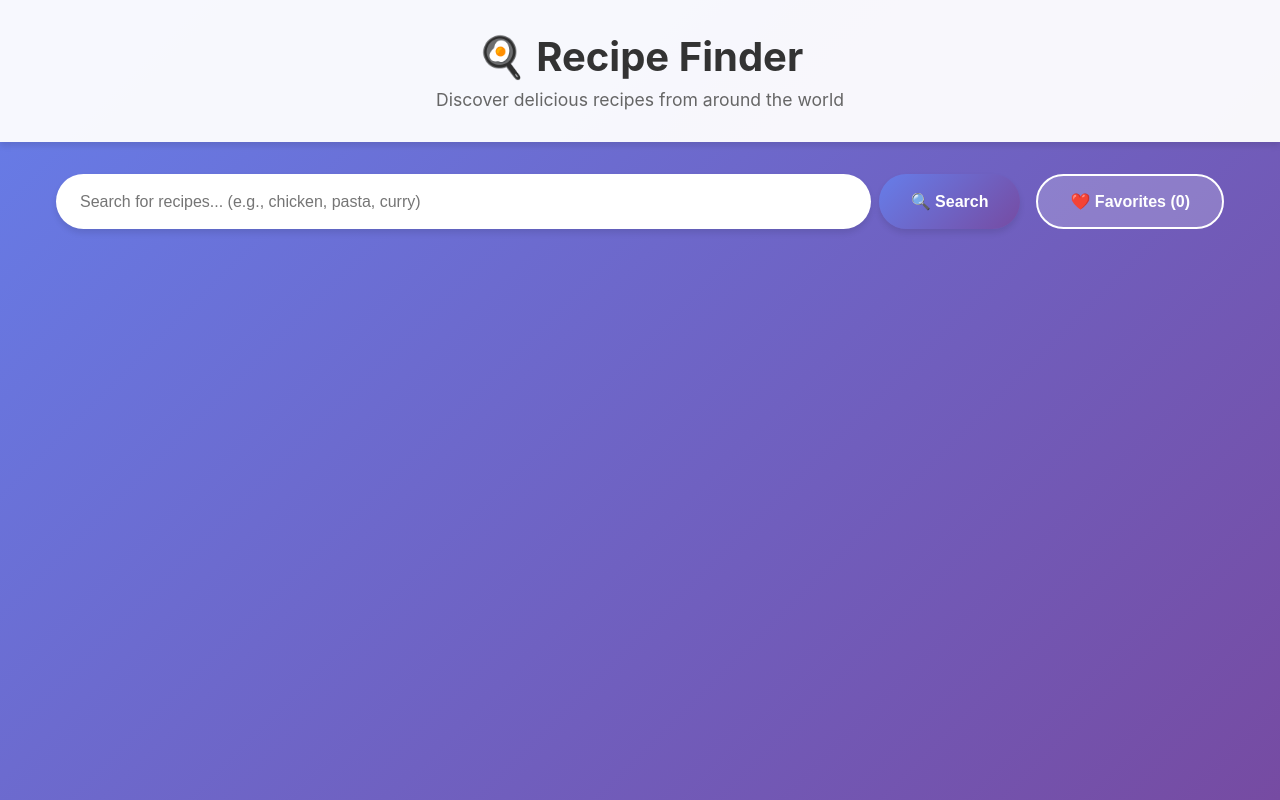
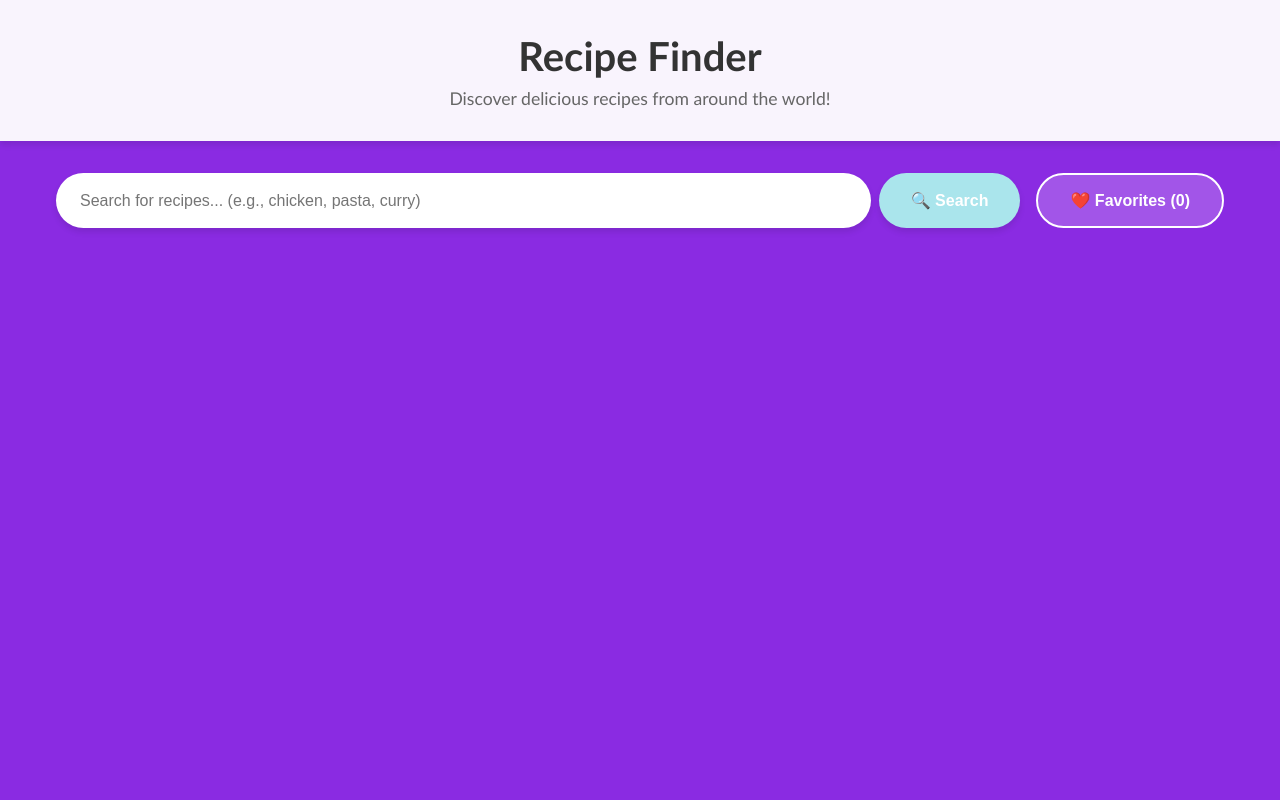
Before and after one commit to aag920/recipe-finder, a React (Create React App) app: page / in a window 1280 px wide. Built offline with nearby package versions, Linux system fonts and the light colour scheme.

Commit message:
final touches

```diff
--- a/public/index.html
+++ b/public/index.html
@@ -4,14 +4,10 @@
     <meta charset="utf-8" />
     <meta name="viewport" content="width=device-width, initial-scale=1" />
     <meta name="theme-color" content="#000000" />
-    <meta
-      name="description"
-      content="Recipe Finder - Discover delicious recipes"
-    />
+    <meta name="description" content="Recipe Finder" />
     <title>Recipe Finder</title>
   </head>
   <body>
-    <noscript>You need to enable JavaScript to run this app.</noscript>
     <div id="root"></div>
   </body>
 </html>
--- a/src/App.js
+++ b/src/App.js
@@ -71,8 +71,8 @@ function App() {
     <div className="app">
       <header className="app-header">
         <div className="header-content">
-          <h1>🍳 Recipe Finder</h1>
-          <p>Discover delicious recipes from around the world</p>
+          <h1>Recipe Finder</h1>
+          <p>Discover delicious recipes from around the world!</p>
         </div>
       </header>
 
@@ -95,7 +95,7 @@ function App() {
 
         {!loading && showFavorites && favorites.length === 0 && (
           <div className="empty-state">
-            <p>❤️ No favorite recipes yet. Start adding some!</p>
+            <p>No favorite recipes yet.</p>
           </div>
         )}
 
--- a/src/components/RecipeModal.js
+++ b/src/components/RecipeModal.js
@@ -46,7 +46,7 @@ function RecipeModal({ recipe, isFavorite, onClose, onToggleFavorite }) {
 
         <div className="modal-body">
           <div className="modal-section">
-            <h3>📝 Ingredients</h3>
+            <h3> Ingredients</h3>
             <ul className="ingredients-list">
               {ingredients.map((item, index) => (
                 <li key={index}>
@@ -58,7 +58,7 @@ function RecipeModal({ recipe, isFavorite, onClose, onToggleFavorite }) {
           </div>
 
           <div className="modal-section">
-            <h3>👨‍🍳 Instructions</h3>
+            <h3>Instructions</h3>
             <div className="instructions">
               {recipe.strInstructions
                 .split("\n")
@@ -74,7 +74,7 @@ function RecipeModal({ recipe, isFavorite, onClose, onToggleFavorite }) {
                 rel="noopener noreferrer"
                 className="video-link"
               >
-                🎥 Watch Video Tutorial
+                Watch Video Tutorial
               </a>
             </div>
           )}
--- a/src/styles/App.css
+++ b/src/styles/App.css
@@ -5,12 +5,8 @@
 }
 
 body {
-  font-family: -apple-system, BlinkMacSystemFont, "Segoe UI", "Roboto", "Oxygen",
-    "Ubuntu", "Cantarell", "Fira Sans", "Droid Sans", "Helvetica Neue",
-    sans-serif;
-  -webkit-font-smoothing: antialiased;
-  -moz-osx-font-smoothing: grayscale;
-  background: linear-gradient(135deg, #667eea 0%, #764ba2 100%);
+  font-family: "Gill Sans", "Gill Sans MT", Calibri, "Trebuchet MS", sans-serif;
+  background: blueviolet;
   min-height: 100vh;
 }
 
@@ -62,17 +58,7 @@ body {
   border-top: 4px solid white;
   width: 50px;
   height: 50px;
-  animation: spin 1s linear infinite;
   margin: 0 auto 1rem;
-}
-
-@keyframes spin {
-  0% {
-    transform: rotate(0deg);
-  }
-  100% {
-    transform: rotate(360deg);
-  }
 }
 
 .loading p {
--- a/src/styles/RecipeCard.css
+++ b/src/styles/RecipeCard.css
@@ -53,20 +53,6 @@
   background: white;
 }
 
-.favorite-btn.is-favorite {
-  animation: heartBeat 0.3s ease;
-}
-
-@keyframes heartBeat {
-  0%,
-  100% {
-    transform: scale(1);
-  }
-  50% {
-    transform: scale(1.3);
-  }
-}
-
 .recipe-info {
   padding: 1.5rem;
 }
@@ -101,7 +87,7 @@
 
 .recipe-tag {
   padding: 0.25rem 0.75rem;
-  background: linear-gradient(135deg, #667eea 0%, #764ba2 100%);
+  background: blueviolet;
   color: white;
   border-radius: 20px;
   font-size: 0.8rem;
--- a/src/styles/RecipeModal.css
+++ b/src/styles/RecipeModal.css
@@ -77,7 +77,7 @@
   bottom: 0;
   left: 0;
   right: 0;
-  background: linear-gradient(to top, rgba(0, 0, 0, 0.8), transparent);
+  background: rgb(127, 127, 207);
   padding: 2rem;
   color: white;
 }
--- a/src/styles/SearchBar.css
+++ b/src/styles/SearchBar.css
@@ -34,7 +34,7 @@
   font-weight: 600;
   border: none;
   border-radius: 50px;
-  background: linear-gradient(135deg, #667eea 0%, #764ba2 100%);
+  background: rgb(170, 229, 236);
   color: white;
   cursor: pointer;
   transition: all 0.3s ease;
@@ -84,5 +84,6 @@
 
   .favorites-button {
     width: 100%;
+    color: rgb(170, 229, 236);
   }
 }
```
Also changed, not shown: 2 other files (tests, documents, lock files or other folders).
